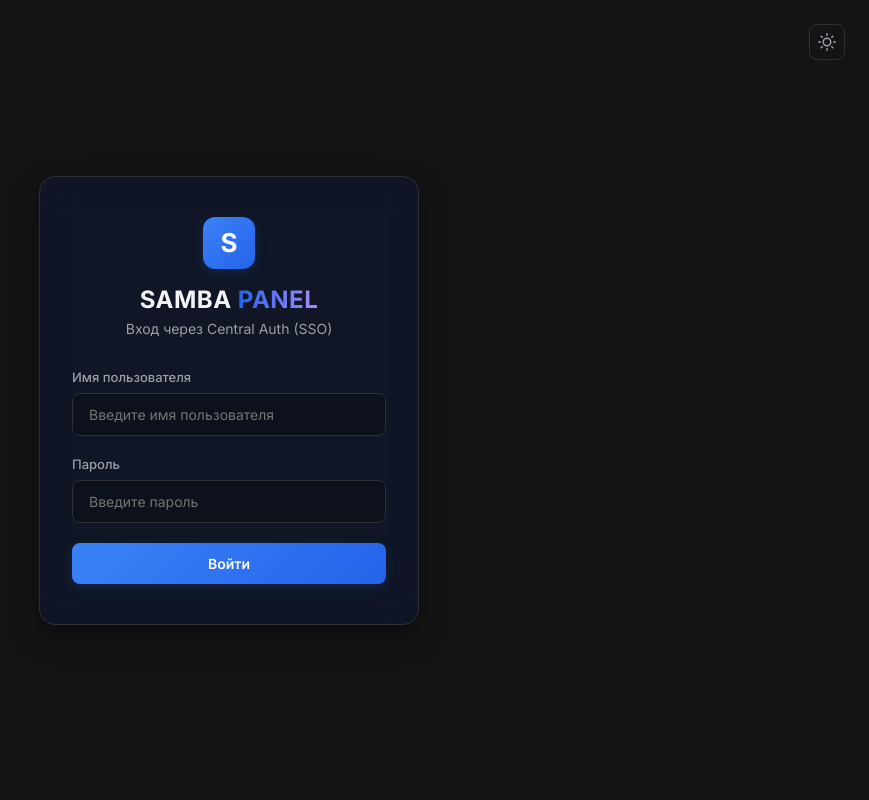
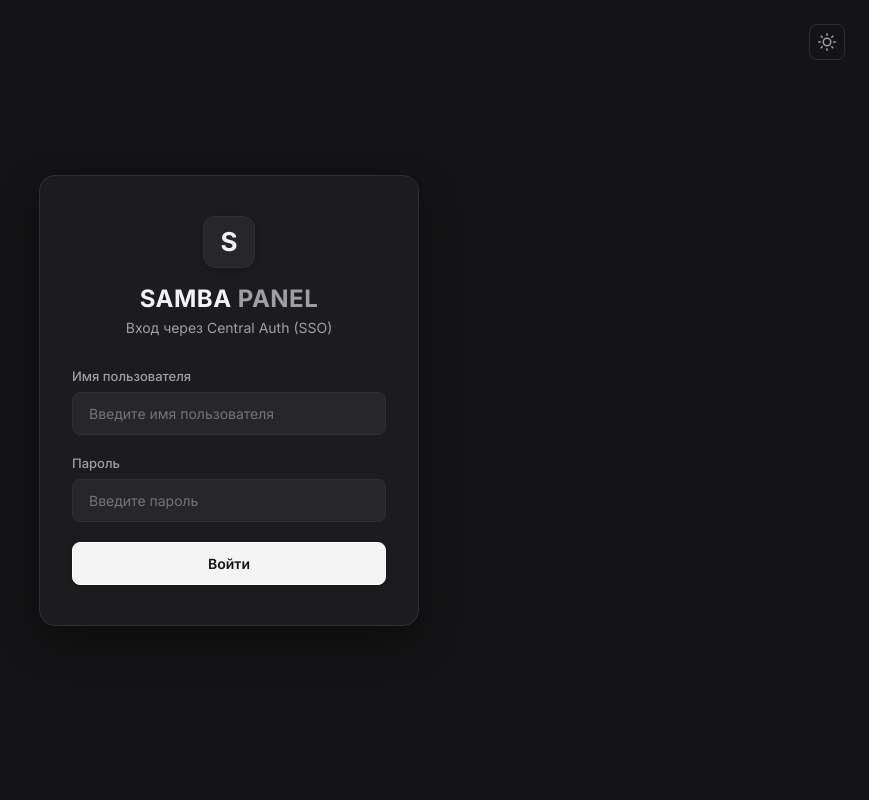
Before and after one commit to Ttolyanich/samba-web, a Flask app: page /login in a window 1280 px wide. Shown: the whole page, without its empty margins (411-1280 px from the left). Run offline with Flask 2, Linux system fonts and the light colour scheme.

Commit message:
fix(ui): eliminate blue styling and gradients, neutralize buttons and report theme

```diff
--- a/static/css/style.css
+++ b/static/css/style.css
@@ -9,9 +9,9 @@
     --text-main: #f4f4f6;
     --text-muted: #9e9ea7;
 
-    --accent: #3b82f6;
-    --accent-hover: #2563eb;
-    --accent-glow: rgba(59, 130, 246, 0.15);
+    --accent: #e4e4e7;
+    --accent-hover: #ffffff;
+    --accent-glow: rgba(255, 255, 255, 0.08);
 
     --success: #10b981;
     --danger: #ef4444;
@@ -110,11 +111,9 @@ body {
 }
 
 .glass {
-    background: rgba(15, 23, 42, 0.8);
-    backdrop-filter: blur(16px);
-    -webkit-backdrop-filter: blur(16px);
+    background: var(--bg-card);
     border: 1px solid var(--border-color);
-    box-shadow: 0 12px 32px 0 rgba(0, 0, 0, 0.45);
+    box-shadow: 0 16px 40px rgba(0, 0, 0, 0.4);
 }
 
 .login-card {
@@ -128,8 +127,9 @@ body {
 }
 
 .logo-box {
-    background: linear-gradient(135deg, var(--accent), var(--accent-hover));
-    color: white;
+    background: var(--bg-offset);
+    color: var(--text-main);
+    border: 1px solid var(--border-color);
     font-weight: 800;
     width: 36px;
     height: 36px;
@@ -138,7 +138,7 @@ body {
     align-items: center;
     justify-content: center;
     font-size: 18px;
-    box-shadow: 0 4px 12px var(--accent-glow);
+    box-shadow: 0 2px 6px rgba(0, 0, 0, 0.2);
 }
 
 .logo-box.big {
@@ -162,9 +162,8 @@ body {
 }
 
 .accent-text {
-    background: linear-gradient(to right, var(--accent-hover), #a78bfa);
-    -webkit-background-clip: text;
-    -webkit-text-fill-color: transparent;
+    color: var(--text-muted);
+    font-weight: 700;
 }
 
 /* Формы */
@@ -182,7 +181,7 @@ body {
 
 .form-group input, .input-wrapper input {
     width: 100%;
-    background-color: rgba(0, 0, 0, 0.25);
+    background-color: var(--bg-offset);
     border: 1px solid var(--border-color);
     border-radius: 8px;
     padding: 12px 16px;
@@ -209,25 +208,25 @@ body {
 
 /* Кнопки */
 .btn-submit {
-    background: linear-gradient(135deg, var(--accent), var(--accent-hover));
-    color: white;
-    border: none;
+    background-color: #f4f4f5;
+    color: #141416;
+    border: 1px solid #ffffff;
     border-radius: 8px;
     padding: 12px 24px;
     font-size: 14px;
     font-weight: 600;
     cursor: pointer;
     transition: all 0.2s ease;
-    box-shadow: 0 4px 12px var(--accent-glow);
+    box-shadow: 0 2px 6px rgba(0, 0, 0, 0.2);
     display: inline-flex;
     align-items: center;
     justify-content: center;
 }
 
 .btn-submit:hover {
-    transform: translateY(-1px);
-    box-shadow: 0 6px 16px var(--accent-glow);
-    filter: brightness(1.1);
+    background-color: #ffffff;
+    color: #000000;
+    box-shadow: 0 4px 12px rgba(255, 255, 255, 0.15);
 }
 
 .btn-submit:active {
```
Also changed, not shown: other parts of static/css/style.css (+21 -10 lines), templates/shared_matrix.html (+22 -10 lines).
